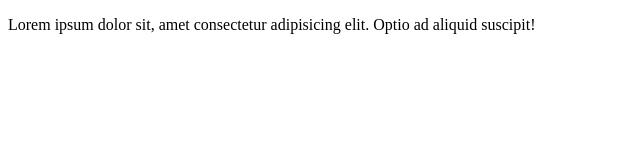
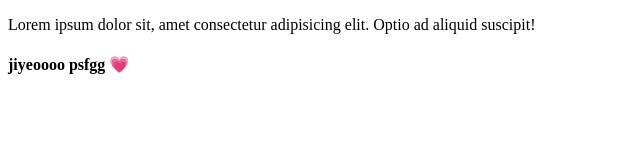
Before and after one commit to kashan1to5kashan/next-try, a plain HTML site: page index.html in a window 1280 px wide. Shown: the whole page, without its empty margins (0-640 px from the left). Drawn offline with Linux system fonts and the light colour scheme.

Commit message:
h4 tag added

```diff
--- a/index.html
+++ b/index.html
@@ -7,5 +7,6 @@
 </head>
 <body>
     <p>Lorem ipsum dolor sit, amet consectetur adipisicing elit. Optio ad aliquid suscipit!</p>
+    <h4>jiyeoooo psfgg 💗</h4>
 </body>
 </html>
```
